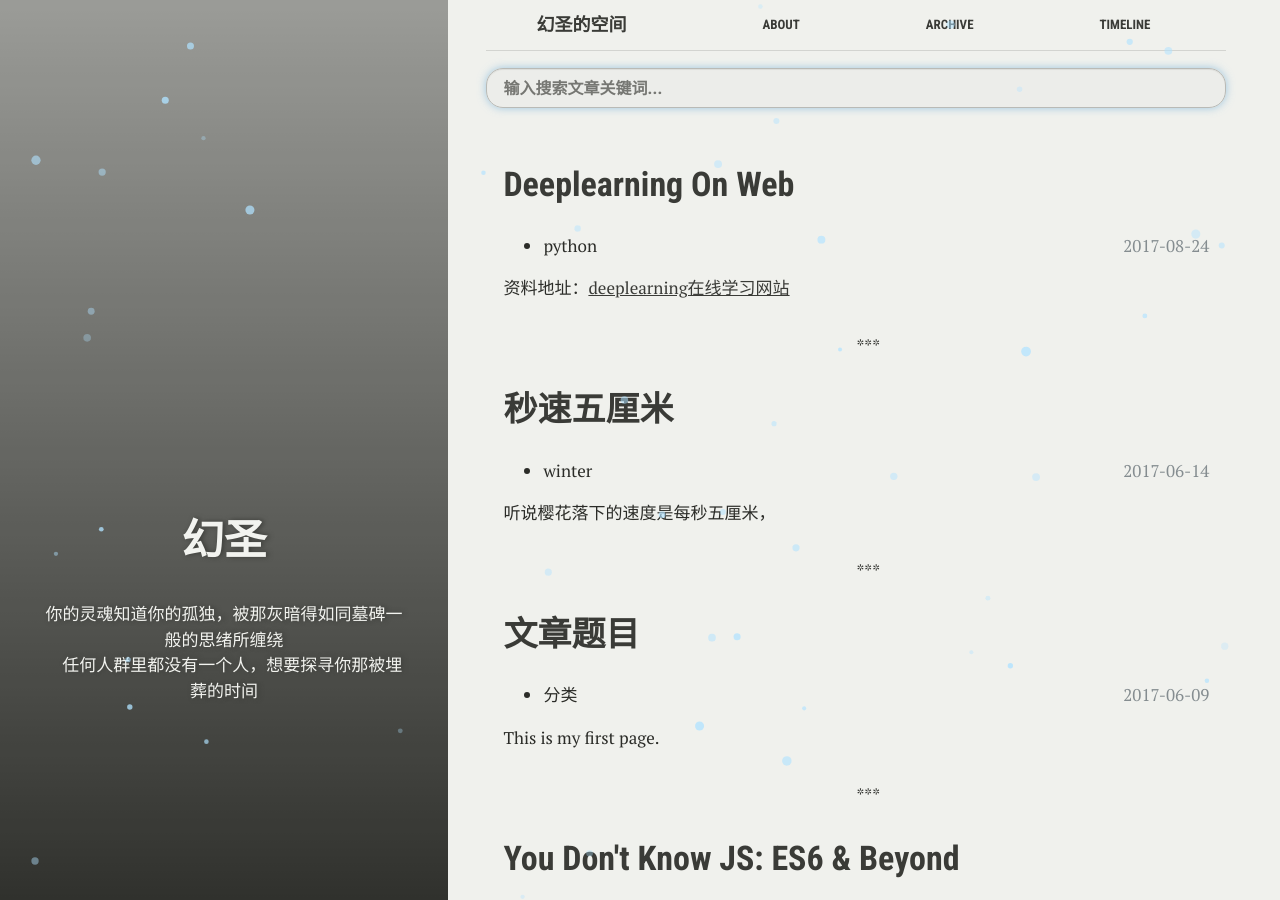
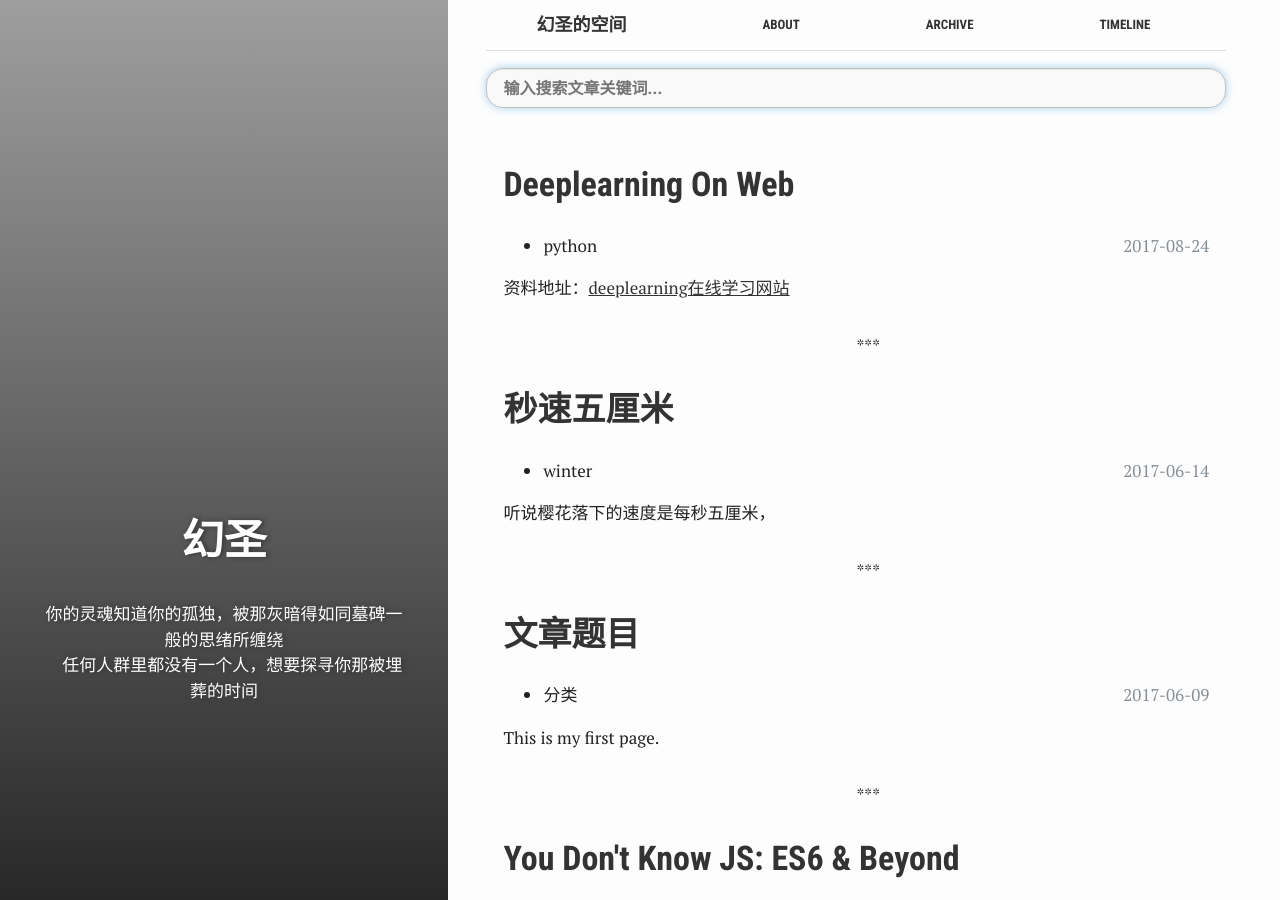
Before and after one commit to cheungwoonming/cheungwoonming.github.io, a Jekyll site: the page built from index.html, in a window 1280 px wide and 900 px high. Built offline with Jekyll 4.4.1, drawn with Linux system fonts in a browser that asks for light colours; the list of posts is cut into pages by our own code; comment, search, counter and statistics services are not loaded.

```diff
--- a/_includes/footer.html
+++ b/_includes/footer.html
@@ -2,6 +2,3 @@
   <p>&copy; <span class="full-year"></span> {{ site.title }}</p>
 </footer>
 <script src="{{ site.baseurl }}/assets/js/scripts.js"></script>
-
-<canvas id="Snow" width="542" height="722"></canvas>
-<script src="{{ site.baseurl }}/assets/js/xue.js"></script>
```
